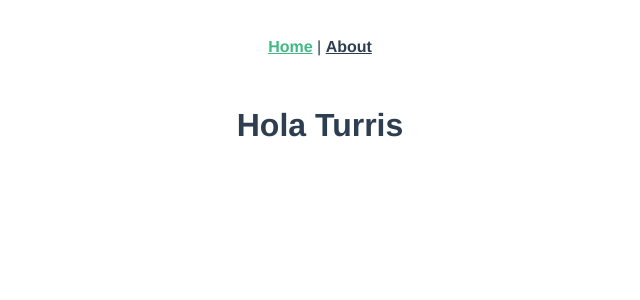
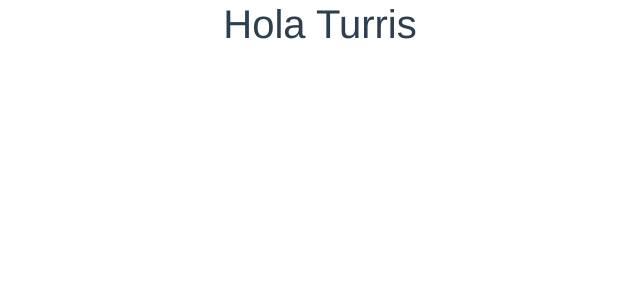
Before and after one commit to GregorioF2/web-shifts-UI, a Vue app: page / in a window 1280 px wide. Shown: the top 300 px of the page, without its empty margins (320-960 px from the left). Built offline with nearby package versions, Linux system fonts and the light colour scheme.

Commit message:
Add boostrap to proyect

```diff
--- a/package.json
+++ b/package.json
@@ -7,6 +7,8 @@
     "build": "vue-cli-service build"
   },
   "dependencies": {
+    "bootstrap": "^4.5.0",
+    "bootstrap-vue": "^2.14.0",
     "core-js": "^3.6.4",
     "vue": "^2.6.11",
     "vue-router": "^3.1.6",
--- a/src/App.vue
+++ b/src/App.vue
@@ -1,9 +1,5 @@
 <template>
   <div id="app">
-    <div id="nav">
-      <router-link to="/">Home</router-link> |
-      <router-link to="/about">About</router-link>
-    </div>
     <router-view/>
   </div>
 </template>
```
Also changed, not shown: src/main.js (+9 -0 lines).
